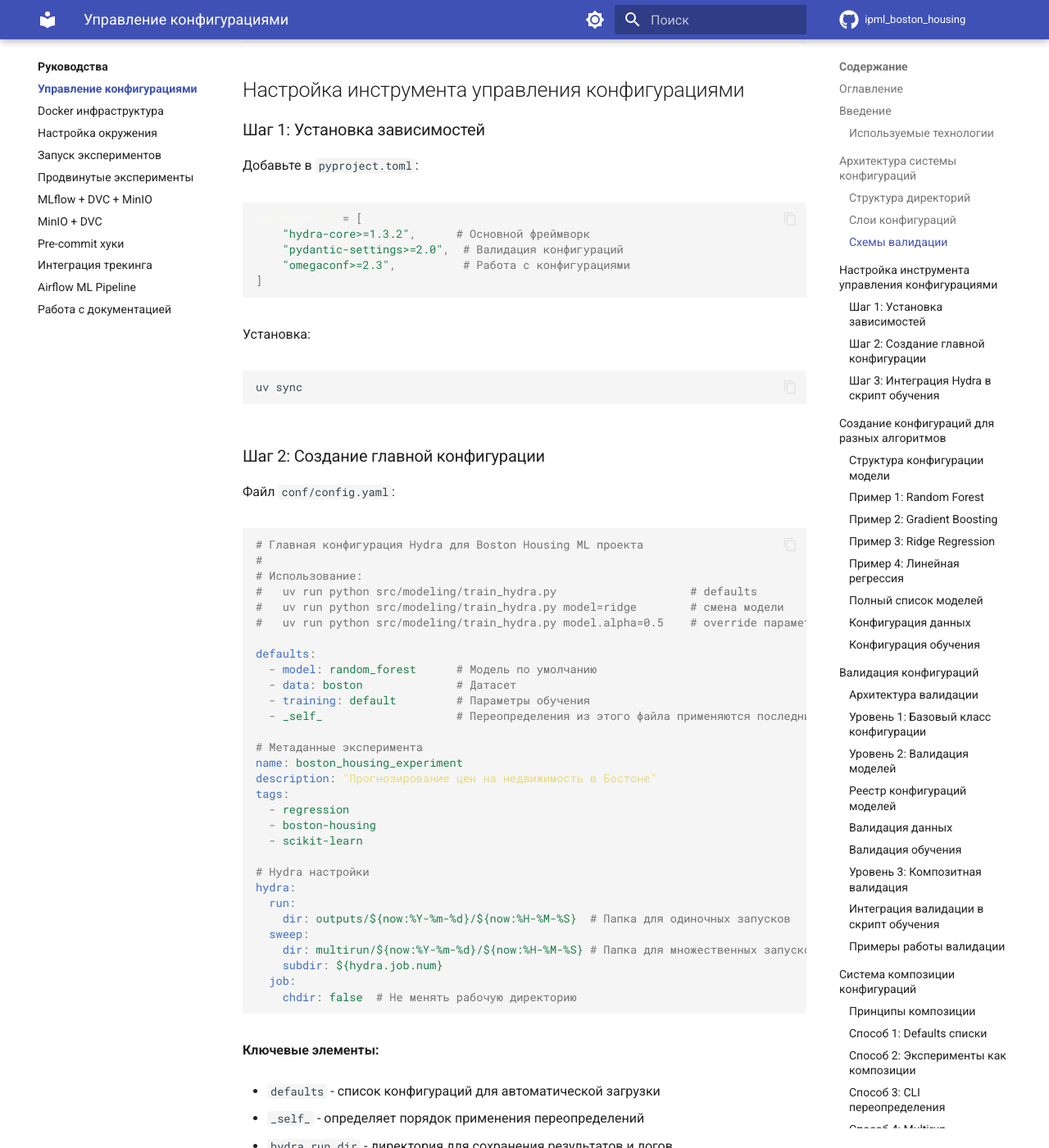
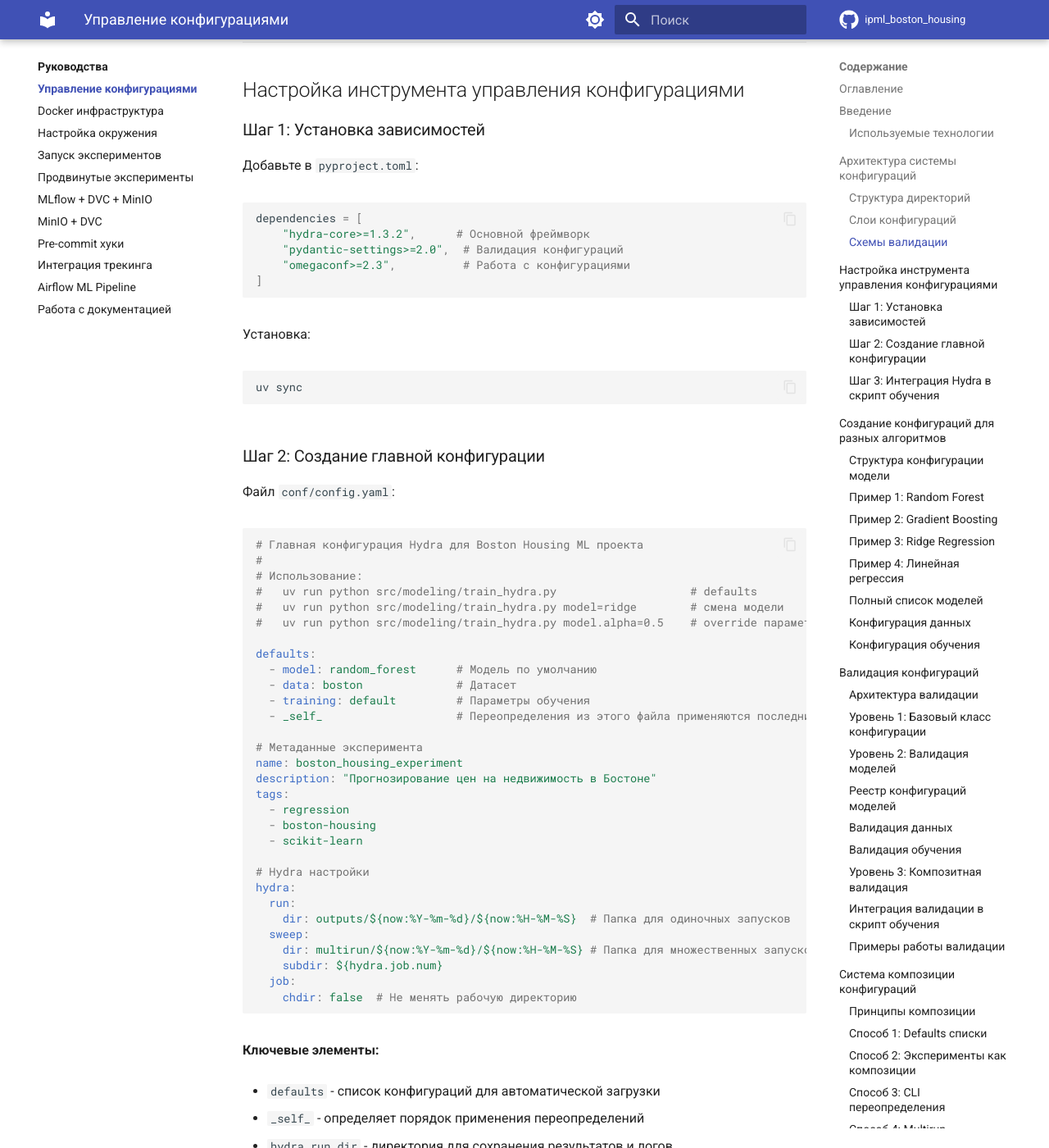
Before and after one commit to datanalist/ipml_boston_housing, an MkDocs documentation site: the page built from docs/guides/CONFIGURATION_MANAGEMENT.md, in a window 1280 px wide and 1400 px high, scrolled down 2128 px. Shown: the whole window at 82% size. Built offline with MkDocs 1.6.1 and Material for MkDocs 9.7.7, drawn with Linux system fonts in a browser that asks for light colours; comment, search, counter and statistics services are not loaded; the version menu is left out.

Commit message:
fix: remove custom syntax highlighting that breaks light theme

```diff
--- a/docs/stylesheets/extra.css
+++ b/docs/stylesheets/extra.css
@@ -205,9 +205,5 @@
     box-shadow: 0 4px 12px rgba(0, 0, 0, 0.15);
 }
 
-/* Подсветка синтаксиса - дополнительные стили */
-.highlight .hll { background-color: #49483e }
-.highlight .c { color: #75715e } /* Comment */
-.highlight .k { color: #66d9ef } /* Keyword */
-.highlight .n { color: #f8f8f2 } /* Name */
-.highlight .s { color: #e6db74 } /* String */
+/* Подсветка синтаксиса - используем встроенные стили MkDocs Material */
+/* Кастомные цвета удалены для корректного отображения в светлой и тёмной теме */
```
